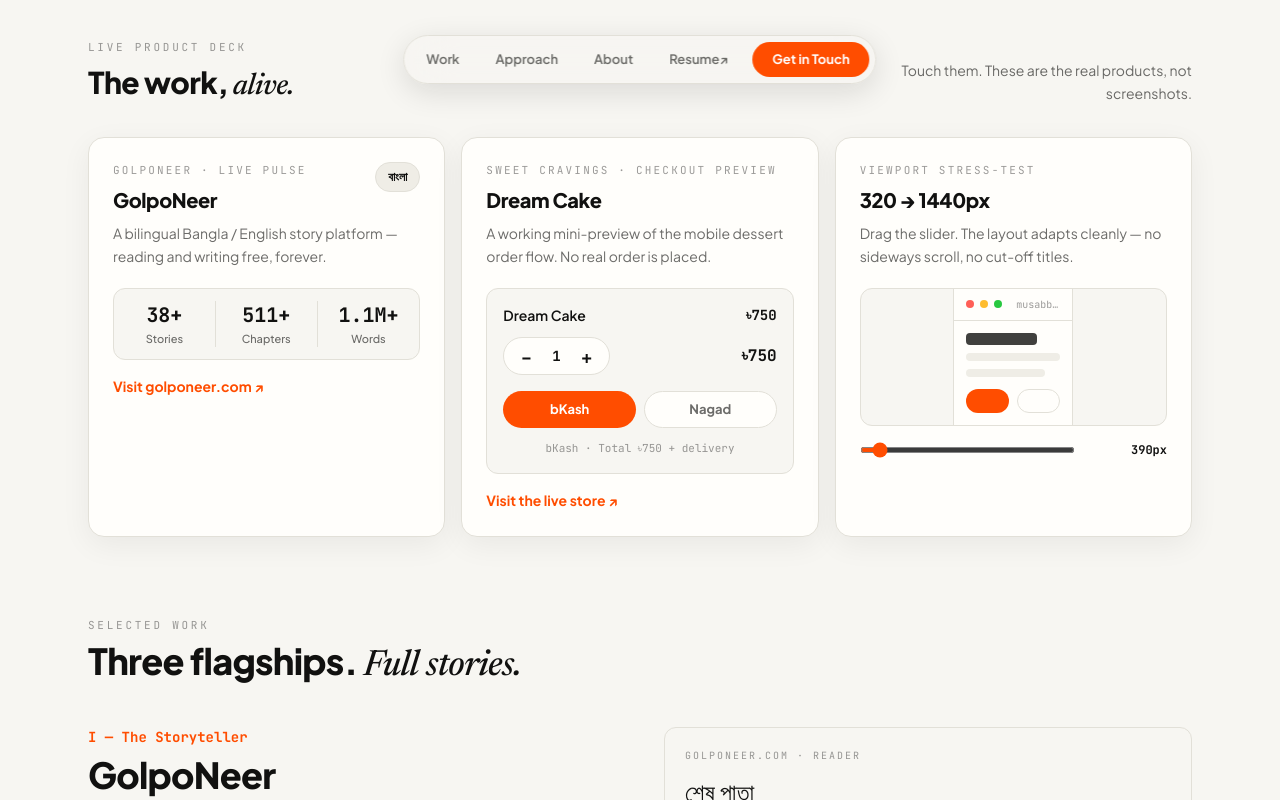
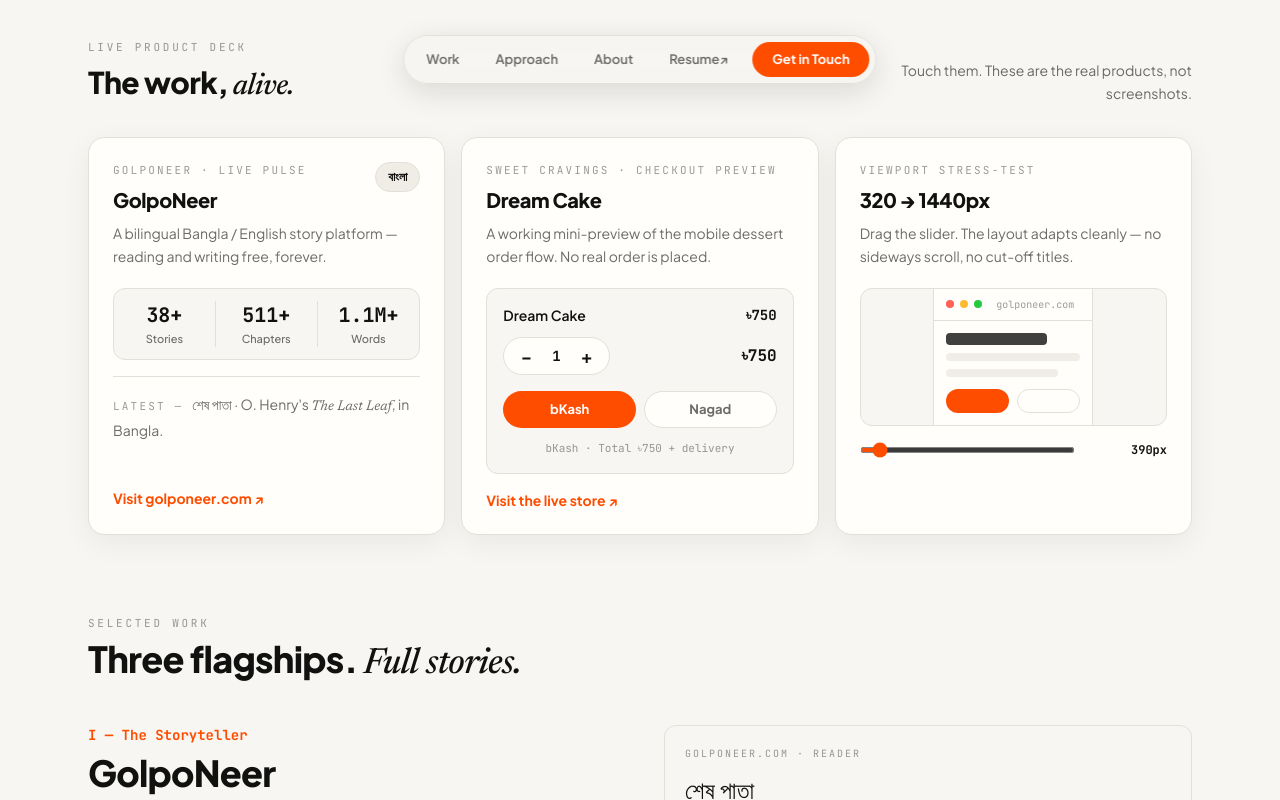
Before and after one commit to musabbirrahman/my-portfolio-dev, a Next.js app: page / in a window 1280 px wide. Shown: the part 700-1500 px from the top of the page. Built offline with nearby package versions, Linux system fonts and the light colour scheme.

Commit message:
deck polish

```diff
--- a/src/components/atelier/ProductDeck.jsx
+++ b/src/components/atelier/ProductDeck.jsx
@@ -15,7 +15,7 @@ import { useState } from "react";
 function Card({ children, className = "" }) {
   return (
     <div
-      className={`atelier-surface rounded-2xl border border-hairline bg-card p-5 shadow-[0_8px_30px_rgba(17,17,16,0.06)] sm:p-6 ${className}`}
+      className={`atelier-surface flex flex-col rounded-2xl border border-hairline bg-card p-5 shadow-[0_8px_30px_rgba(17,17,16,0.06)] sm:p-6 ${className}`}
     >
       {children}
     </div>
@@ -75,14 +75,23 @@ function PulseCard() {
           </div>
         ))}
       </div>
+      {/* Latest story (added 2026-11-14): the card had a dead third at
+          the bottom — this fills it with something alive, and the link
+          pins to the bottom so the card reads finished. */}
+      <p className="mt-4 border-t border-hairline pt-4 text-sm leading-relaxed text-ink-soft">
+        <span className="font-mono text-[11px] uppercase tracking-[0.2em] text-ink-faint">Latest — </span>
+        শেষ পাতা · O. Henry&apos;s <em className="font-serif italic">The Last Leaf</em>, in Bangla.
+      </p>
+      <div className="mt-auto pt-4">
         <a
           href="https://golponeer.com"
           target="_blank"
           rel="noreferrer"
-        className="mt-4 inline-block text-sm font-bold text-signal hover:underline"
+          className="inline-block text-sm font-bold text-signal hover:underline"
         >
           Visit golponeer.com ↗
         </a>
+      </div>
     </Card>
   );
 }
@@ -161,15 +170,18 @@ function StressCard() {
       <div className="mt-5 overflow-hidden rounded-xl border border-hairline bg-paper">
         <div
           className="mx-auto border-x border-hairline bg-card transition-[width] duration-200 ease-out"
-          style={{ width: `${Math.max(34, (w / 1440) * 100)}%`, minWidth: 120 }}
+          style={{ width: `${Math.max(34, (w / 1440) * 100)}%`, minWidth: 160 }}
         >
           <div className="flex items-center gap-1.5 border-b border-hairline px-3 py-2">
-            <span className="h-2 w-2 rounded-full bg-[#FF5F57]" />
-            <span className="h-2 w-2 rounded-full bg-[#FEBC2E]" />
-            <span className="h-2 w-2 rounded-full bg-[#28C840]" />
-            {/* Truncated: the full URL overflowed the mini frame by 69px
-                at every width (fixed 2026-11-14). */}
-            <span className="ml-2 min-w-0 flex-1 truncate font-mono text-[10px] text-ink-faint">musabbirrahman.vercel.app</span>
+            <span className="h-2 w-2 shrink-0 rounded-full bg-[#FF5F57]" />
+            <span className="h-2 w-2 shrink-0 rounded-full bg-[#FEBC2E]" />
+            <span className="h-2 w-2 shrink-0 rounded-full bg-[#28C840]" />
+            {/* Full name, never truncated (fixed 2026-11-14): the long
+                portfolio URL overflowed, then truncated to "musabb…"
+                — which reads as the very cut-off title this card
+                promises never happens. "golponeer.com" is shorter
+                and shows in full at every slider position. */}
+            <span className="ml-2 whitespace-nowrap font-mono text-[10px] text-ink-faint">golponeer.com</span>
           </div>
           <div className="space-y-2 p-3">
             <div className="h-3 w-3/4 rounded bg-ink/80" />
--- a/src/components/atelier/Showcase.jsx
+++ b/src/components/atelier/Showcase.jsx
@@ -38,7 +38,7 @@ const SHOWCASES = [
     problem:
       "A homemade dessert shop taking orders over chat needed a real storefront: menu, checkout, payment proof, and kitchen alerts.",
     decision:
-      "Next.js storefront on Cloudflare Workers with Turso at the edge, bKash/Nagad payment verification by transaction ID, and automated Telegram alerts to the kitchen.",
+      "Next.js storefront on Cloudflare Workers with Turso at the edge, bKash/Nagad payment verification by transaction ID, automated Telegram alerts to the kitchen, and an admin panel for orders, daily caps, and loyalty.",
     outcome:
       "Live with the real menu and a full payment flow — orders, payment checks, and kitchen alerts running.",
     stack: ["Next.js", "Cloudflare Workers", "Turso", "bKash / Nagad", "Telegram"],
```
Lines whose indentation alone changed are shown as unchanged.
